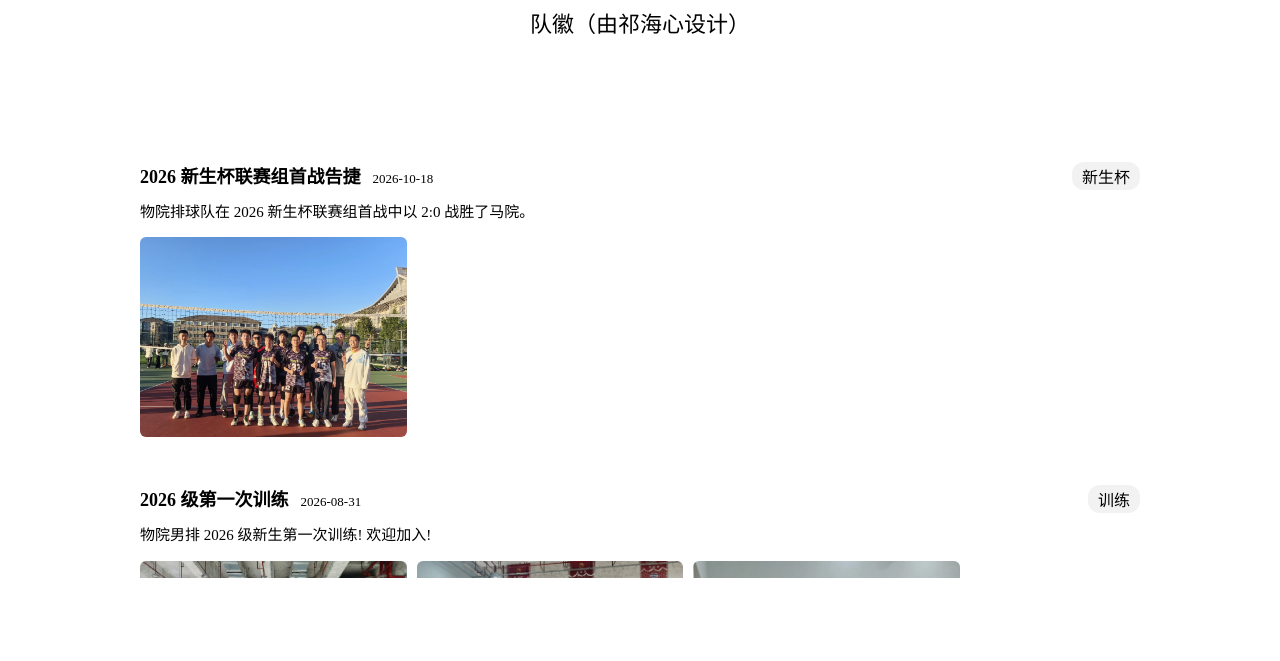
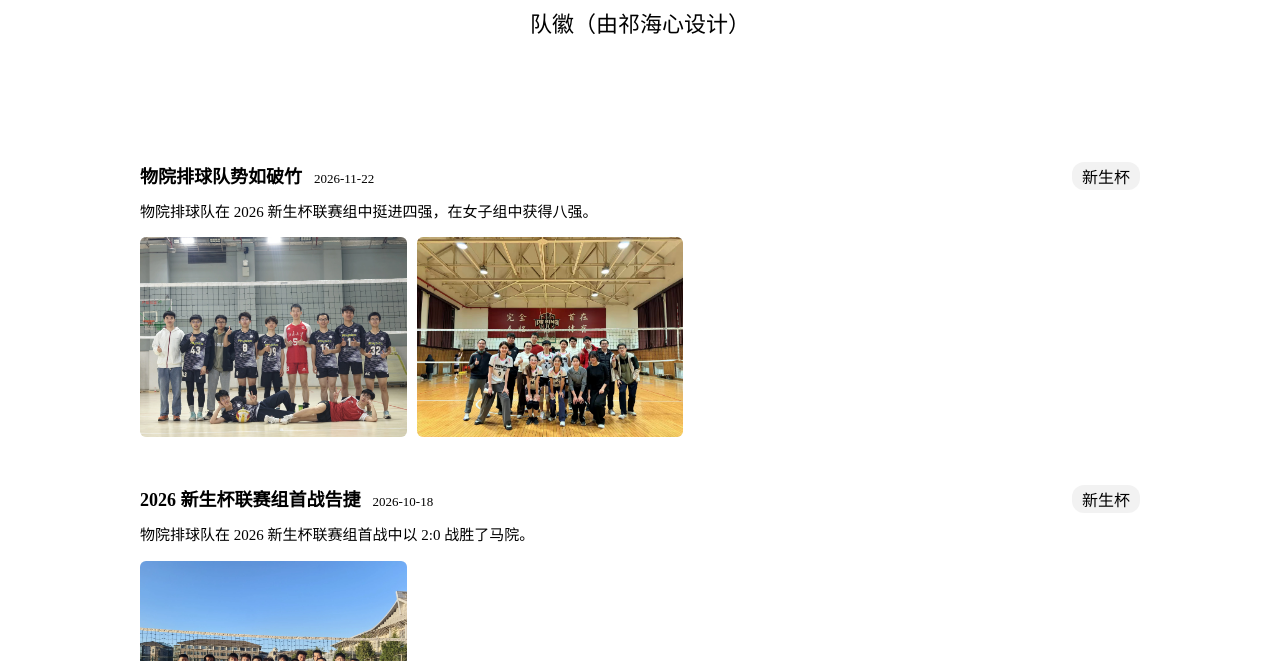
Before and after one commit to pku-phy-volleyball/pku-phy-volleyball.github.io, a plain HTML site: page index.html in a window 1280 px wide. Shown: the part 439-1100 px from the top of the page. Drawn offline with Linux system fonts and the light colour scheme.

Commit message:
add: news about freshman cup (2)

```diff
--- a/index.html
+++ b/index.html
@@ -28,7 +28,22 @@
 
 <p style="font-size:100px">
 </p>
-
+<div class="news-list">
+  <article class="news-item">
+    <div class="news-header">
+      <h2 class="news-title">物院排球队势如破竹</h2>
+      <span class="news-date">2026-11-22</span>
+      <span class="news-tag">新生杯</span>
+    </div>
+    <p class="news-body">
+      物院排球队在 2026 新生杯联赛组中挺进四强，在女子组中获得八强。
+    </p>
+    <div class="news-photos">
+      <img src="figs-news/2026-11-22-1.webp" class="news-photo" alt="2026-11-22-1">
+      <img src="figs-news/2026-11-22-2.webp" class="news-photo" alt="2026-11-22-2">
+    </div>
+  </article>
+</div>
 <div class="news-list">
   <article class="news-item">
     <div class="news-header">
```
Also changed, not shown: figs-news/2026-11-22-1.webp (added), figs-news/2026-11-22-2.webp (added).
